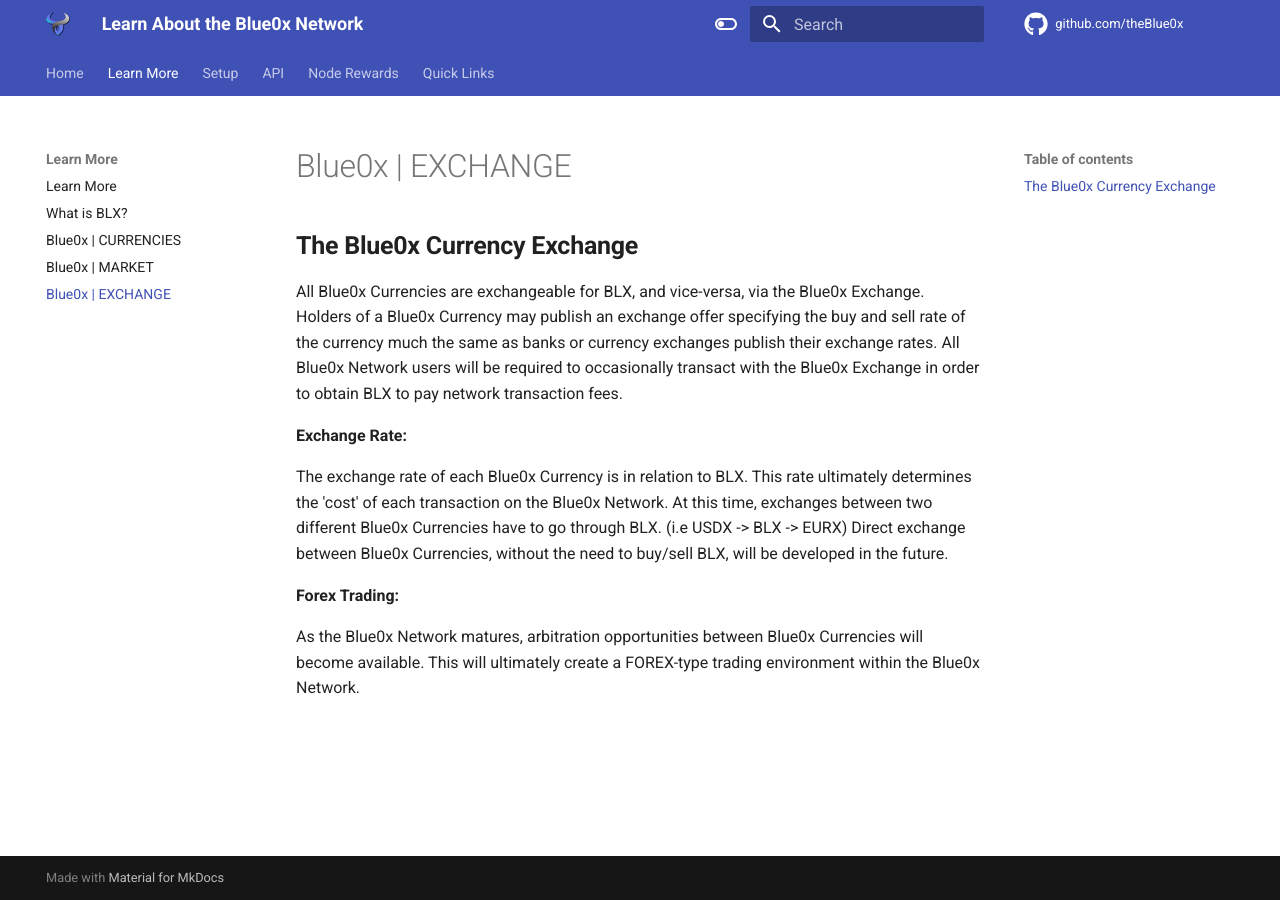
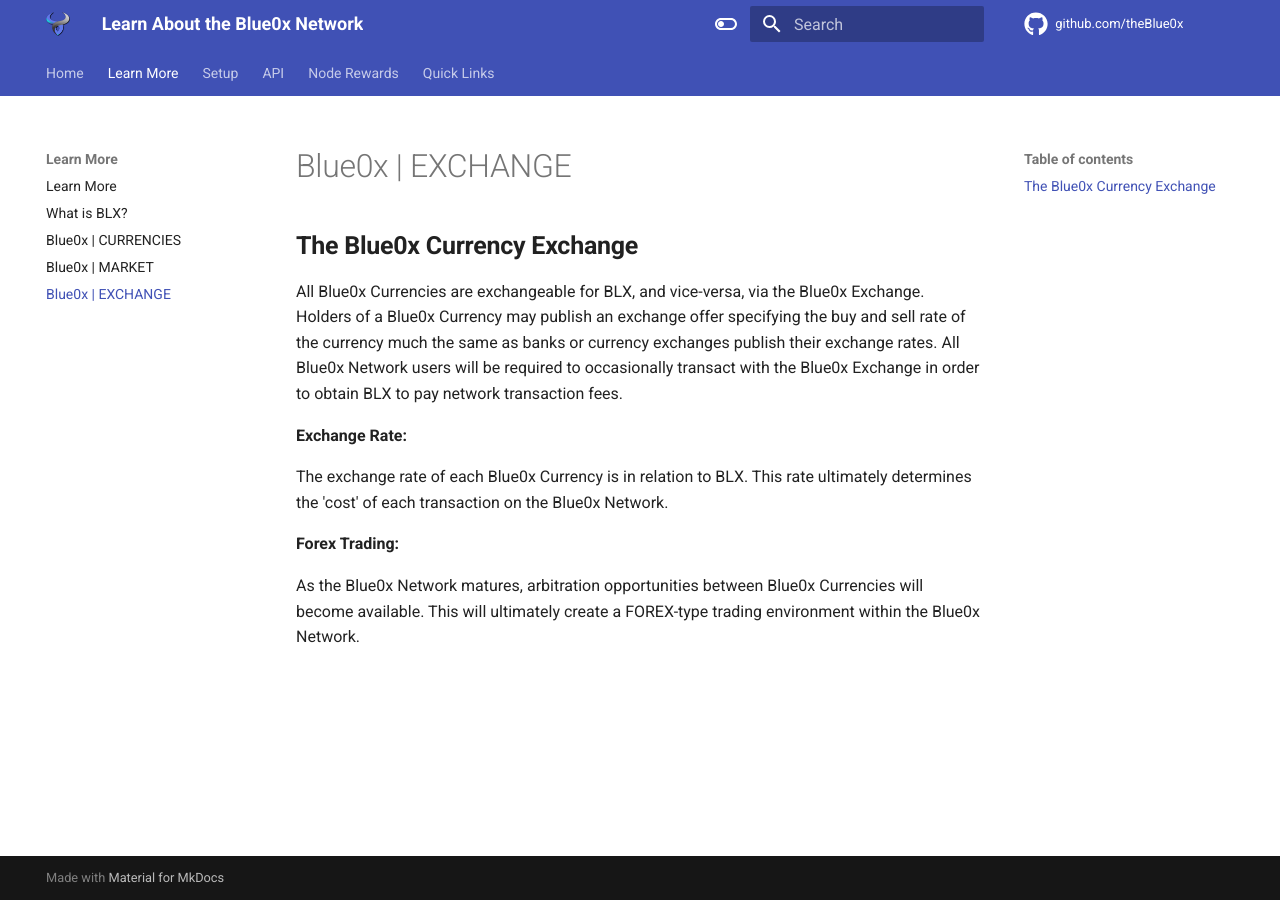
Before and after one commit to theBlue0x/docs, an MkDocs documentation site: the page built from docs/learn_more/exchange.md, in a window 1280 px wide. Built offline with MkDocs 1.6.1 and Material for MkDocs 9.7.7, drawn with Linux system fonts in a browser that asks for light colours.

Commit message:
Update exchange.md

```diff
--- a/docs/learn_more/exchange.md
+++ b/docs/learn_more/exchange.md
@@ -4,7 +4,7 @@
 
 **Exchange Rate:**
 
-The exchange rate of each Blue0x Currency is in relation to BLX.  This rate ultimately determines the 'cost' of each transaction on the Blue0x Network.  At this time, exchanges between two different Blue0x Currencies have to go through BLX.  (i.e USDX -> BLX -> EURX)  Direct exchange between Blue0x Currencies, without the need to buy/sell BLX, will be developed in the future.
+The exchange rate of each Blue0x Currency is in relation to BLX.  This rate ultimately determines the 'cost' of each transaction on the Blue0x Network.
 
 **Forex Trading:**
 
```
